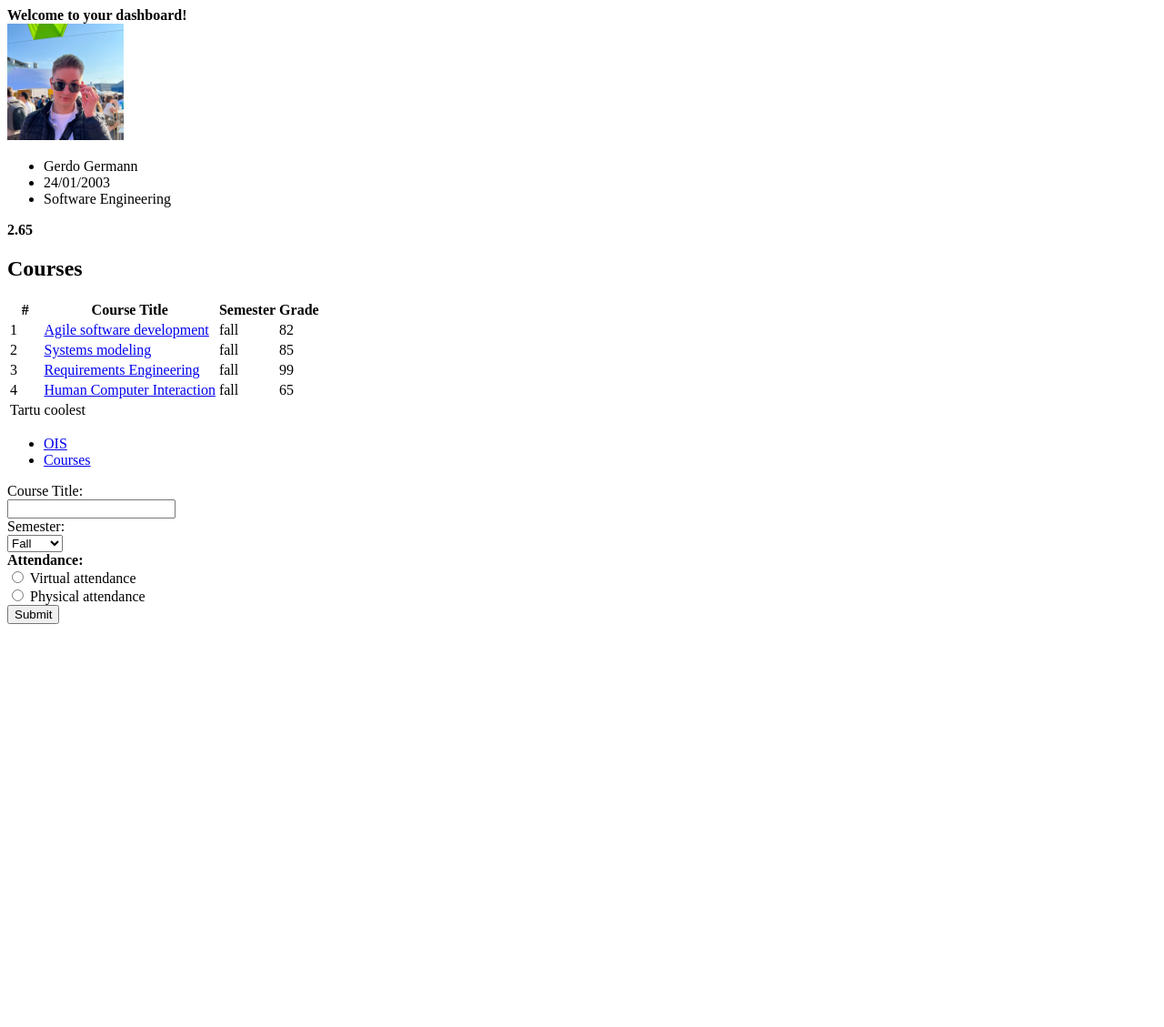
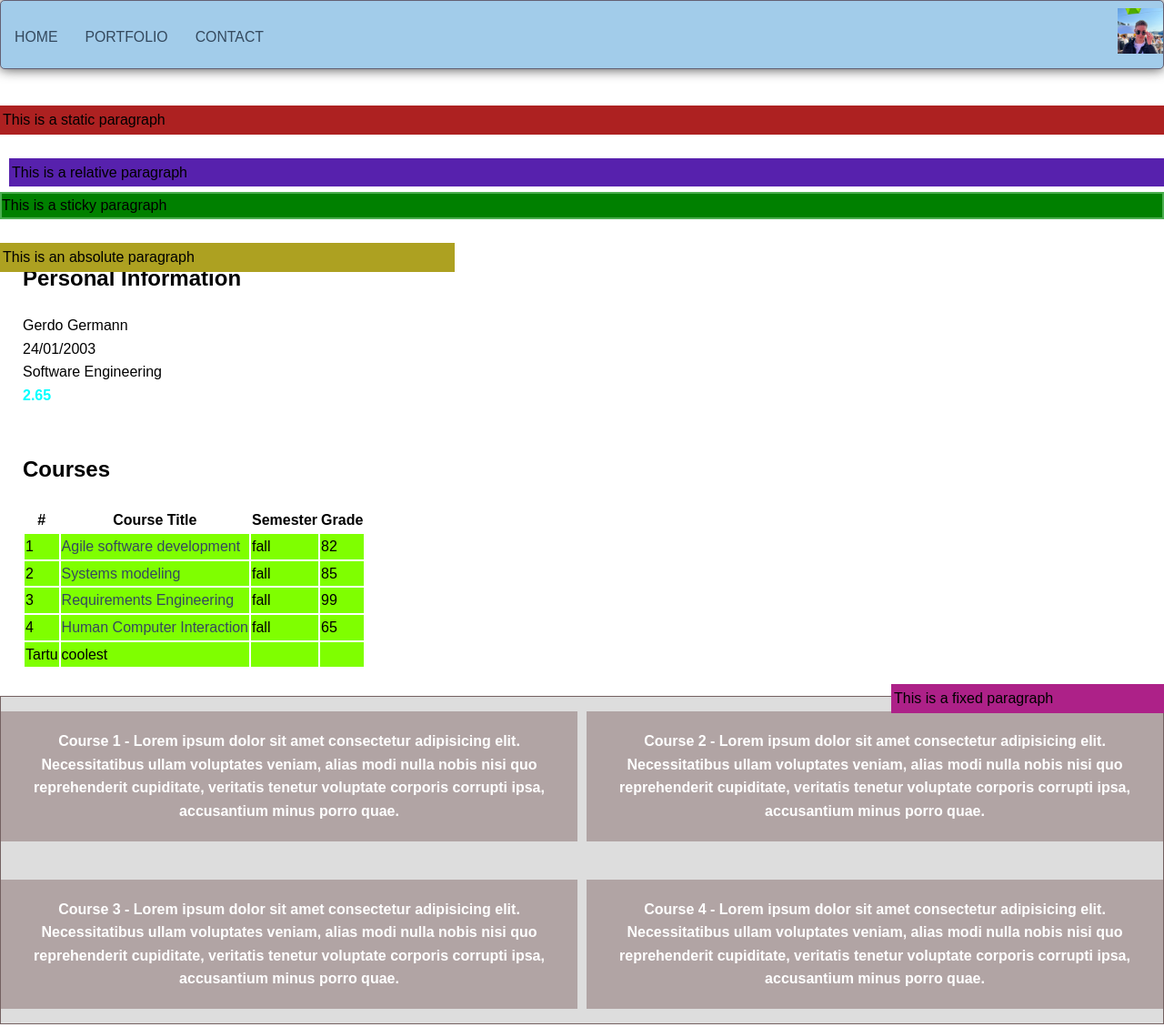
Before and after one commit to gerdogermann/WAD_ggermann, a plain HTML site: page index.html in a window 1280 px wide. Shown: the top 1129 px of the page at 91% size. Before the commit the page ends 800 px from the top, so only its background shows below. Drawn offline with Linux system fonts and the light colour scheme.

Commit message:
finish praks

```diff
--- a/index.html
+++ b/index.html
@@ -4,17 +4,34 @@
     <meta charset="UTF-8">
     <meta name="viewport" content="width=device-width, initial-scale=1.0">
     <link rel="icon" href="res/images/Favicon.ico">
+    <link rel="stylesheet" href="res/css/style.css">
     <title>My Dashboard</title>
 </head>
 <body>
-<header>
-    <strong>Welcome to your dashboard!</strong>
+<header class="header">
+    <ul class="nav">
+        <li><a href="#">Home</a></li>
+        <li><a href="#">Portfolio</a></li>
+        <li><a href="#">Contact</a></li>
+    </ul>
+
+    <a class="logo" href="#"><img src="res/images/pilt.jpg" width="50" height="50" alt="My picture"></a>
 </header>
-<div>
-    <div>
-        <img src="res/images/pilt.jpg" width="128" height="128" alt="My picture">
-    </div>
-    <div>
+
+<p class="static">This is a static paragraph</p>
+
+<p class="relative">This is a relative paragraph</p>
+
+<div class ="parentpositioning">
+    <p class ="absolute">This is an absolute paragraph</p>
+</div>
+
+<p class ="fixed">This is a fixed paragraph</p>
+
+<p class ="sticky">This is a sticky paragraph</p>
+<section>
+    <h1>Personal Information</h1>
+    <div class="nav">
         <ul>
             <li>Gerdo Germann</li>
             <li> 24/01/2003</li>
@@ -24,7 +41,7 @@
     <div>
         <strong>2.65</strong>
     </div>
-</div>
+</section>
 <section>
     <h1>Courses</h1>
     <table>
@@ -72,16 +89,20 @@
         </tfoot>
     </table>
 </section>
-<footer>
-    <ul>
-        <li>
-            <a href="https://ois2.ut.ee/" target="_blank">OIS</a>
-        </li>
-        <li>
-            <a href="https://courses.cs.ut.ee/" target="_blank">Courses</a>
-        </li>
-    </ul>
-</footer>
+<div class="grid">
+
+    <p>Course 1 - Lorem ipsum dolor sit amet consectetur adipisicing elit. Necessitatibus ullam voluptates veniam, alias modi nulla nobis nisi quo reprehenderit cupiditate, veritatis tenetur voluptate corporis corrupti ipsa, accusantium minus porro quae.</p>
+
+    <p>Course 2 - Lorem ipsum dolor sit amet consectetur adipisicing elit. Necessitatibus ullam voluptates veniam, alias modi nulla nobis nisi quo reprehenderit cupiditate, veritatis tenetur voluptate corporis corrupti ipsa, accusantium minus porro quae.</p>
+
+
+    <p>Course 3 - Lorem ipsum dolor sit amet consectetur adipisicing elit. Necessitatibus ullam voluptates veniam, alias modi nulla nobis nisi quo reprehenderit cupiditate, veritatis tenetur voluptate corporis corrupti ipsa, accusantium minus porro quae.</p>
+
+    <p>Course 4 - Lorem ipsum dolor sit amet consectetur adipisicing elit. Necessitatibus ullam voluptates veniam, alias modi nulla nobis nisi quo reprehenderit cupiditate, veritatis tenetur voluptate corporis corrupti ipsa, accusantium minus porro quae.</p>
+
+
+</div>
+
 <section>
 <!--suppress HtmlUnknownTarget -->
 <form action="/action_page.php">
@@ -100,5 +121,15 @@
     <input type="submit" value="Submit">
 </form>
 </section>
+<footer>
+    <ul>
+        <li>
+            <a href="https://ois2.ut.ee/" target="_blank">OIS</a>
+        </li>
+        <li>
+            <a href="https://courses.cs.ut.ee/" target="_blank">Courses</a>
+        </li>
+    </ul>
+</footer>
 </body>
 </html>
--- /dev/null
+++ b/res/css/style.css
@@ -0,0 +1,207 @@
+*{
+    font-family: sans-serif;
+    box-sizing: border-box;
+    /*
+       CSS comment
+       The box-sizing CSS property sets how the total width and height of an element are calculated.
+       If you set box-sizing: border-box; on an element, padding, and border are included in the width and height:
+    */
+}
+    body {
+        line-height: 1.6;
+        margin: 0;
+        padding-top: 100px;
+    }
+
+    ul {
+        margin: 0;
+        padding: 0;
+        list-style: none;
+        /*
+          list-style: none = No marker is shown
+        */
+    }
+
+    a {
+        color: #34495e;
+        text-decoration: none;
+        /*
+          text-decoration: none - is used here to not show underlining under an anchor element when a mouse hovers over it.
+          Comment it out and check the result on the page.
+        */
+    }
+
+    .logo {
+        margin: 0;
+        font-size: 1.1em;
+    }
+
+    section {
+        padding: 10px 15px;
+        margin: 10px;
+        display: block;
+        /*
+          display: block - displays an element as a block element. It starts on a new line, and takes up the whole width
+       */
+    }
+    div strong{
+        color: aqua;
+    }
+.header {
+    padding-top: .5em;
+    padding-bottom: .5em;
+    border: 1px solid #646174;
+    background-color: #a2ccea;
+    box-shadow: 0px 0px 14px 0px rgba(0, 0, 0, 0.75);
+    position: fixed;
+    width: 100%;
+    top: 0;
+    /*
+    -webkit-box-shadow: 0px 0px 14px 0px rgba(0, 0, 0, 0.75);
+    -moz-box-shadow: 0px 0px 14px 0px rgba(0, 0, 0, 0.75);
+
+    -webkit-box-shadow and -moz-box-shadow were browser-specific box-shadow implementations for
+     WebKit browsers like Google Chrome and Safari, and mozilla firefox. Such prefixes are, usually
+     used, when a new CSS feature appears and disappears when the feature is fully supported by
+     the browser.
+
+     In short, concerning Vendor Prefixes (-webkit, -moz, etc.):
+       1- A new CSS feature appears;
+       2- Browsers test the feature;
+       3- Browsers add a prefix to it to allow using it;
+       4- There is no need for the prefix anymore when the feature is fully supported.
+     */
+
+    border-radius: 5px;
+}
+.nav {
+    margin-top: 5px;
+}
+
+.nav a {
+    padding: 10px 15px;
+    text-transform: uppercase;
+    text-align: center;
+    display: block;
+    color: #34495e;
+    font-size: .99em;
+}
+
+/* Pseudo-class selector */
+.nav a:hover {
+    background-color: #7ebeb6;
+    color: #092747;
+}
+
+/*
+     Applies when the browser's width is 800px wide or wider:
+   */
+
+@media (min-width: 800px) {
+    .header,
+    .nav {
+        display: flex;
+    }
+    .header {
+        flex-direction: column;
+        align-items: center;
+    }
+}
+
+/*
+ Applies when the browser's width is 1000px wide or wider:
+ */
+
+@media (min-width: 1000px) {
+    .header {
+        flex-direction: row;
+        justify-content: space-between;
+    }
+}
+@media (max-width: 800px) {
+    .logo {
+        display: none;
+    }
+}
+.grid {
+    margin: 20px auto;
+    width: 100%;
+    border: 1px solid #746161;
+    background-color: #ddd;
+    display: grid;
+    grid-template-columns: auto auto;
+    /*
+      grid-template-columns - the grid-template-columns CSS property defines the numbers and
+      sizing functions of the grid columns.
+    */
+    gap: 10px 10px;
+    /*
+    gap: row-gap and column-gap.
+    */
+}
+
+.grid p {
+    background-color: rgb(177, 164, 164);
+    color: white;
+    padding: 20px;
+    font-weight: bold;
+    text-align: center;
+}
+@media (max-width: 500px) {
+    .grid {
+        grid-template-columns: none;
+    }
+}
+.grid p:hover {
+    text-shadow: 2px 2px #646174;
+}
+td~td{
+    background-color: hotpink;
+}
+tr>td{
+    background-color: chartreuse;
+}
+.static {
+    position: static;
+    background-color: #ad2121;
+    border: 3px solid #ad2121;
+}
+
+.relative {
+    position: relative;
+    left: 10px;
+    top: 10px;
+    background-color: #5721ad;
+    border: 3px solid #5721ad;
+}
+
+.fixed {
+    position: fixed;
+    bottom: 0;
+    right: 0;
+    width: 300px;
+    background-color: #ad2188;
+    border: 3px solid #ad2188;
+}
+
+.parentpositioning {
+    background-color: #6921ad;
+    width: 550;
+    height: 400;
+    position: relative;
+}
+
+.absolute {
+    position: absolute;
+    top: 40px;
+    width: 500px;
+    background-color: #ada121;
+    border: 3px solid #ada121;
+}
+
+.sticky {
+    position: sticky;
+    top: 0;
+    background-color: green;
+    border: 2px solid #4CAF50;
+}
```
